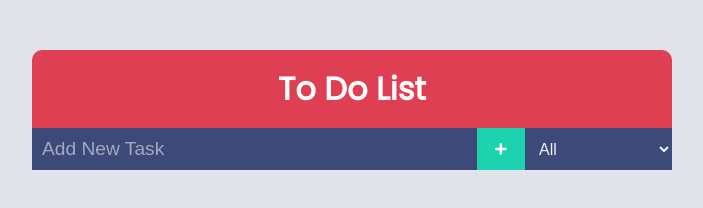
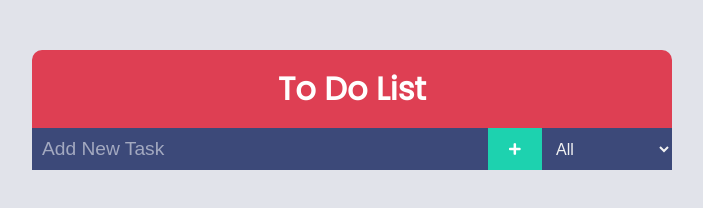
Before and after one commit to fady-elshahat/To-do-list, a plain HTML site: page index.html in a window 1280 px wide. Shown: the whole page, without its empty margins (288-991 px from the left). Drawn offline with Linux system fonts and the light colour scheme.

Commit message:
It's a great experience

```diff
--- a/assest/style.css
+++ b/assest/style.css
@@ -34,21 +34,20 @@ form input , form button{
      padding: 10px;
 }
 form input{
-     width: 91%;
      background-color: #3C4979;
      color: #f2f2f2;
      font-size: 1.2rem;
-
+     width: 90%;
 }
 form input::placeholder{
      color: #A3A9C0;
 }
 form button{
-     width: 9%;
      background-color: #1DD2AF;
      color: #fff;
      transition: all 0.3s;
      cursor: pointer;
+     width: 10%;
 }
 form button:hover{
      background-color: #fff;
@@ -105,7 +104,7 @@ select{
      padding: 0 10px;
      font-size: 1rem;
      cursor: pointer;
-     width: 150px;
+     width: 130px;
 }
 select:hover{
      background-color: #f2f2f2;
```
